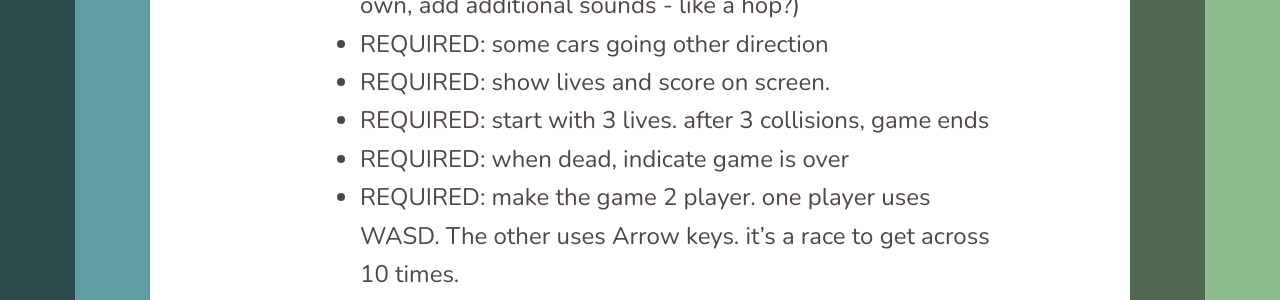
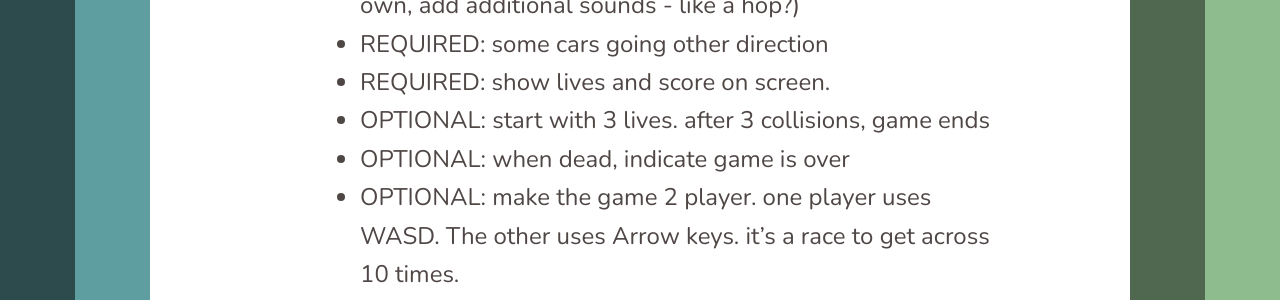
Before and after one commit to lee2sman/p4va_fall2024, a Jekyll site: the page built from _posts/2024-11-07-week11.md, in a window 1280 px wide and 900 px high, scrolled down 4525 px. Shown: the part 156-456 px from the top of the window. Built offline with Jekyll 4.4.1, drawn with Linux system fonts in a browser that asks for light colours; nearby versions of some CDN libraries.

Commit message:
update hw

```diff
--- a/_posts/2024-11-07-week11.md
+++ b/_posts/2024-11-07-week11.md
@@ -98,9 +98,9 @@ Turn in:
 * REQUIRED: add sound (replace/change my sound, add your own, add additional sounds - like a hop?)
 * REQUIRED: some cars going other direction
 * REQUIRED: show lives and score on screen.
-* REQUIRED: start with 3 lives. after 3 collisions, game ends
-* REQUIRED: when dead, indicate game is over
-* REQUIRED: make the game 2 player. one player uses WASD. The other uses Arrow keys. it’s a race to get across 10 times.
+* OPTIONAL: start with 3 lives. after 3 collisions, game ends
+* OPTIONAL: when dead, indicate game is over
+* OPTIONAL: make the game 2 player. one player uses WASD. The other uses Arrow keys. it’s a race to get across 10 times.
 
 * REQUIRED: add images (background scenery? change the cars? maybe the frog has a tongue?)
 
```
